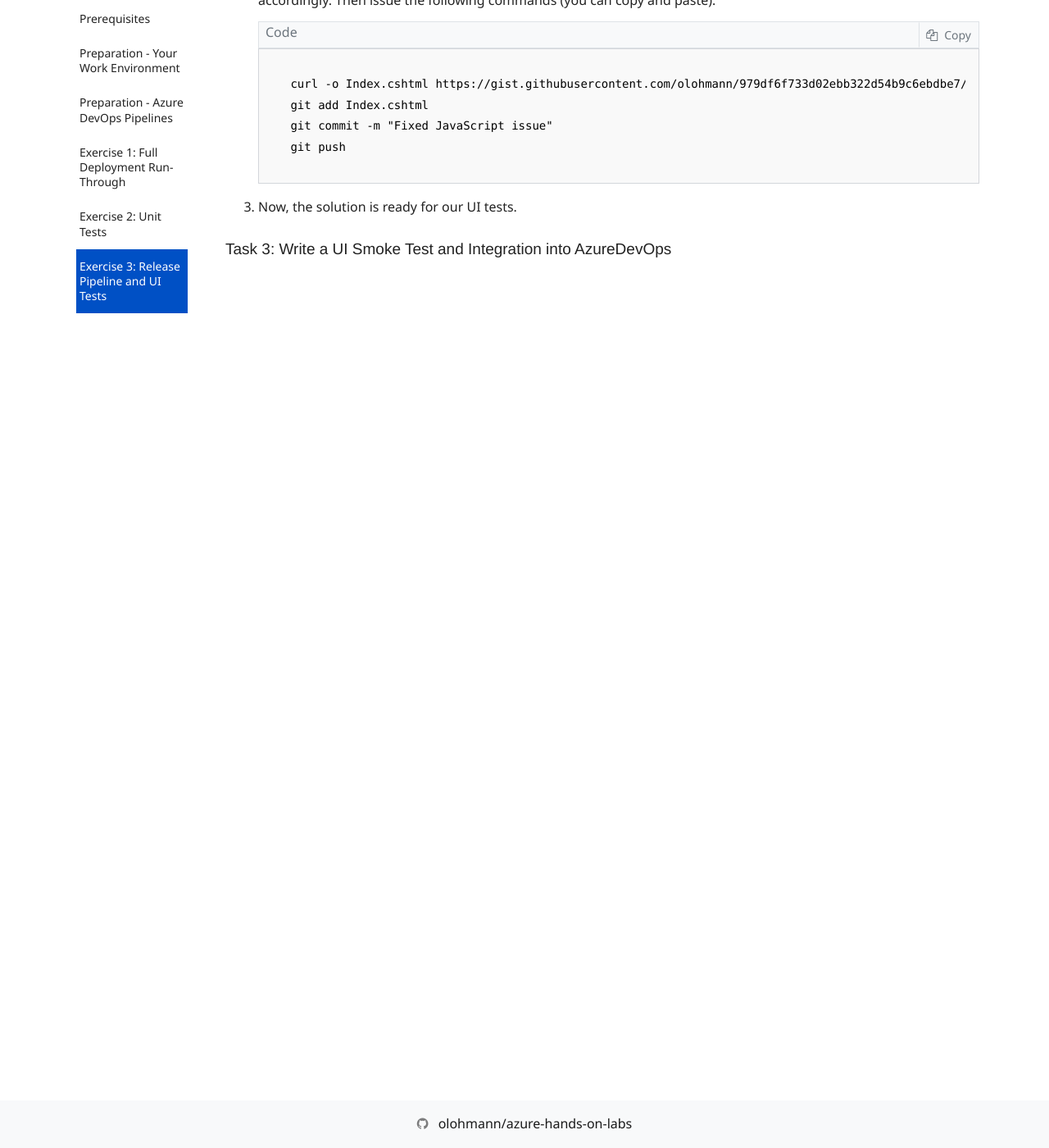
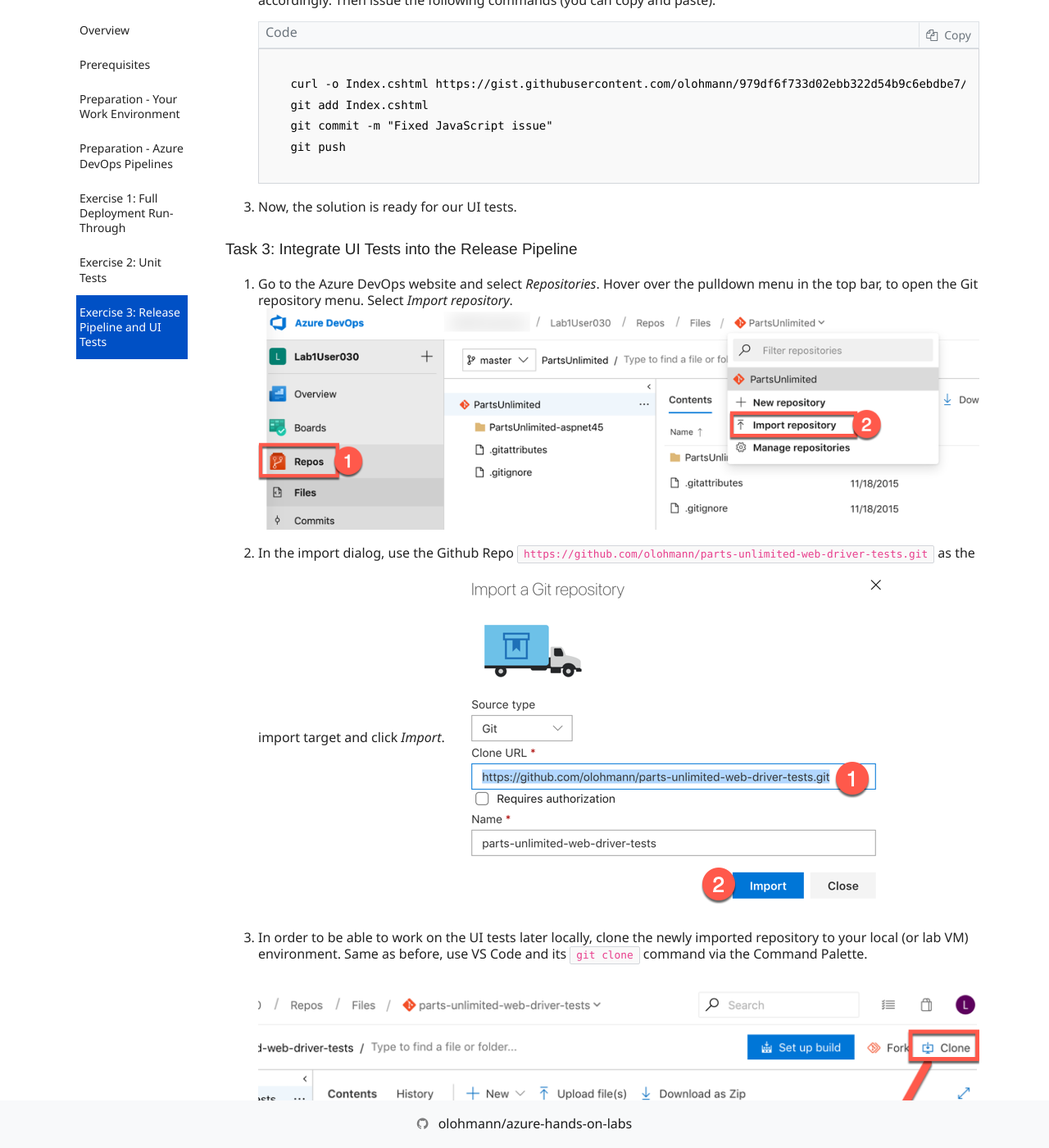
Before and after one commit to olohmann/azure-hands-on-labs, a Jekyll site: the page built from labs/08_testing/testing.md, in a window 1280 px wide and 1400 px high, scrolled down 20274 px. Shown: the whole window at 82% size. Built offline with Jekyll 4.4.1, drawn with Linux system fonts in a browser that asks for light colours; nearby versions of some CDN libraries; our own code applies the rules of GitHub Pages for plain Markdown files; comment, search, counter and statistics services are not loaded; before the commit the page ends 20904 px from its top, so only the background shows below that; some of the changed text lies outside the part shown.

Commit message:
UI Tests

```diff
--- a/labs/08_testing/testing.md
+++ b/labs/08_testing/testing.md
@@ -219,4 +219,22 @@ If not done yet, take a few moments to navigate around your personal *Parts Unli
 
 1. Now, the solution is ready for our UI tests.
 
-### Task 3: Write a UI Smoke Test and Integration into AzureDevOps
+### Task 3: Integrate UI Tests into the Release Pipeline
+
+1. Go to the Azure DevOps website and select *Repositories*. Hover over the pulldown menu in the top bar, to open the Git repository menu. Select *Import repository*.
+    ![UnitTests](./media/03-ui-test.png)
+
+1. In the import dialog, use the Github Repo `https://github.com/olohmann/parts-unlimited-web-driver-tests.git` as the import target and click *Import*.
+    ![UnitTests](./media/04-ui-test.png)
+
+1. In order to be able to work on the UI tests later locally, clone the newly imported repository to your local (or lab VM) environment. Same as before, use VS Code and its `git clone` command via the Command Palette.
+    ![UnitTests](./media/05-ui-test.png)
+
+1. Next we will integrate the UI tests into the release pipeline. Select the *Release* pipeline and edit it.
+    ![UnitTests](./media/06-ui-test.png)
+
+1. As we have stored our UI test code in a separate repository, the pipeline needs to be modified by adding a new artefact to it. Click the *Add+* button in the *Artefact* area.
+    ![UnitTests](./media/07-ui-test.png)
+
+1. In the Artefact dialog, select the imported repository.
+    ![UnitTests](./media/08-ui-test.png)
```
Also changed, not shown: labs/08_testing/media/03-ui-test.png, labs/08_testing/media/04-ui-test.png (added), labs/08_testing/media/05-ui-test.png (added), labs/08_testing/media/06-ui-test.png (added), labs/08_testing/media/07-ui-test.png (added), labs/08_testing/media/08-ui-test.png (added), labs/08_testing/media/09-ui-test.png (added), labs/08_testing/media/10-ui-test.png (added), labs/08_testing/media/11-ui-test.png (added), labs/08_testing/media/12-ui-test.png (added), labs/08_testing/media/13-ui-test.png (added), labs/08_testing/media/14-ui-test.png (added).
